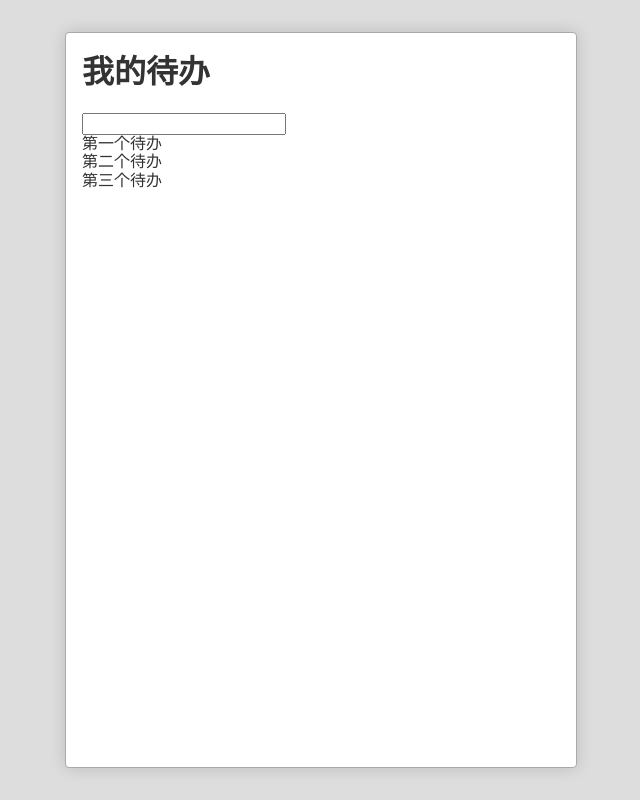
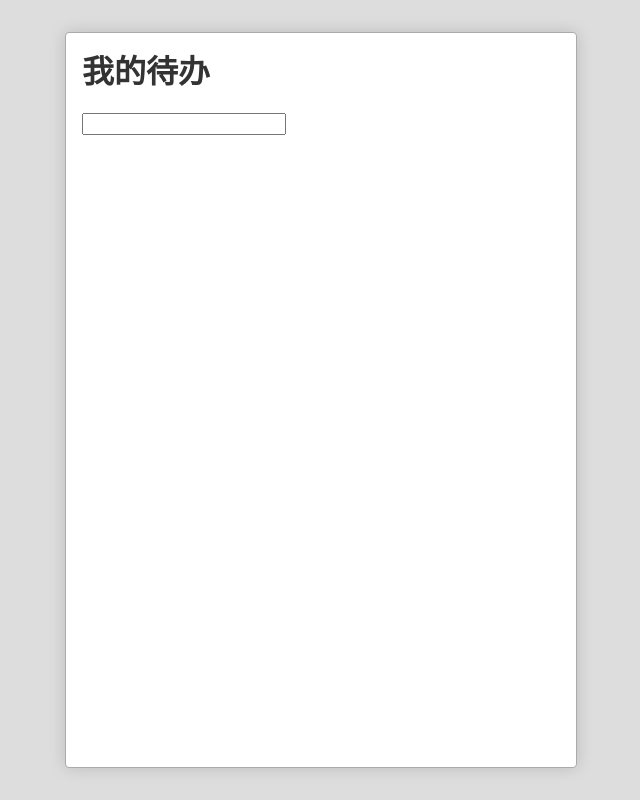
Before and after one commit to upupdayday/react_app, a React (Create React App) app: page / in a window 1280 px wide. Shown: the whole page, without its empty margins (319-959 px from the left). Built offline with nearby package versions, Linux system fonts and the light colour scheme.

Commit message:
标记已完成/未完成

```diff
--- a/src/App.js
+++ b/src/App.js
@@ -18,13 +18,11 @@
         this.state = {
             newTodo: '',
             todoList: [
-                {id:1, title:'第一个待办'},
-                {id:2, title:'第二个待办'},
-                {id:3, title:'第三个待办'},
             ],
         };
         this.addTodo = this.addTodo.bind(this);
         this.changeTitle = this.changeTitle.bind(this);
+        this.toggle = this.toggle.bind(this);
     }
 
     addTodo(event){
@@ -46,11 +44,17 @@
             todoList: this.state.todoList
         })
     }
+
+    toggle(e, todo){
+        todo.status= todo.status==='completed' ? '' : 'completed'
+        this.setState(this.state)
+    }
+
     render() {
         let todos = this.state.todoList.map((item,index)=>{
             return (
                 <li key={index}>
-                    <TodoItem todo={item}/>
+                    <TodoItem todo={item} onToggle={this.toggle}/>
                 </li>
             );
         })
--- a/src/TodoItem.js
+++ b/src/TodoItem.js
@@ -1,8 +1,23 @@
 import React, { Component } from 'react';
 
 class TodoItem extends Component{
+    constructor(props){
+        super(props);
+        this.toggle = this.toggle.bind(this);
+    }
+
+    toggle(e){
+        this.props.onToggle(e, this.props.todo)
+    }
     render(){
-        return <div>{this.props.todo.title}</div>
+        return (
+            <div>
+                <input type="checkbox" checked={this.props.todo.status==='completed'}
+                onChange={this.toggle}/>
+                {this.props.todo.title}
+            </div>
+
+        );
     }
 }
 
```
